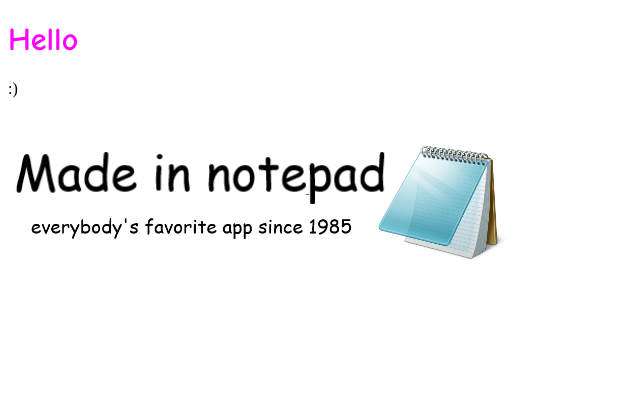
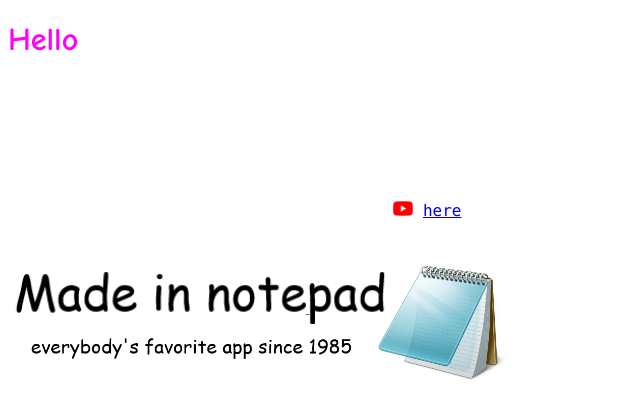
Before and after one commit to something1010/coolThings, a plain HTML site: page docs/index.html in a window 1280 px wide. Shown: the whole page, without its empty margins (0-640 px from the left). Drawn offline with Linux system fonts and the light colour scheme.

Commit message:
updated pages

```diff
--- a/docs/index.html
+++ b/docs/index.html
@@ -5,10 +5,19 @@
 		<title>Github pages test webpage</title>
 	</head>
 	<body>
-		<h1>Hello</h1>
-		:)
+	<h1>Hello</h1>
+
+	<br>
+
+	<p> :-) </p>
+
 	<br>
 	<br>
+
+	<p> visit mt youtube account (it is empty):
+	<img src="youtube.png" alt="" width="20">
+	<a href="https://youtube.com/@something6561" target="_blank">here</a>
+	</p>
 	<br>
 	<img src="notepad.png" alt="made in notepad" width="500">
 	</body>
--- a/docs/styles.css
+++ b/docs/styles.css
@@ -2,3 +2,7 @@ h1 {
     font-family: "Comic Sans MS", "Comic Sans", cursive;
     color: #ff00ff
 }
+p {
+    font-family: "Lucida Console", "Courier New", monospace;
+    color: white
+}
```
Also changed, not shown: docs/youtube.png (added).
